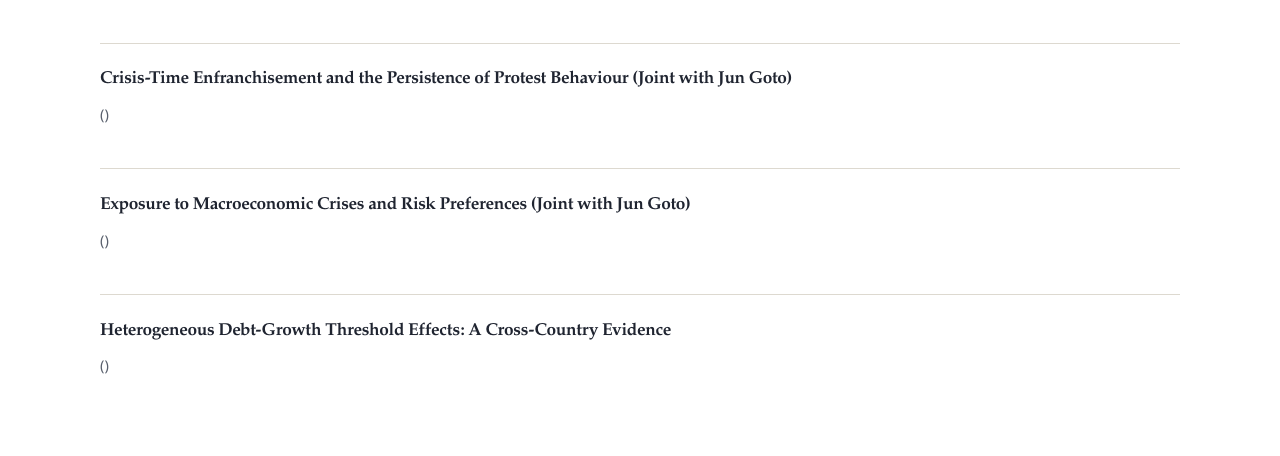
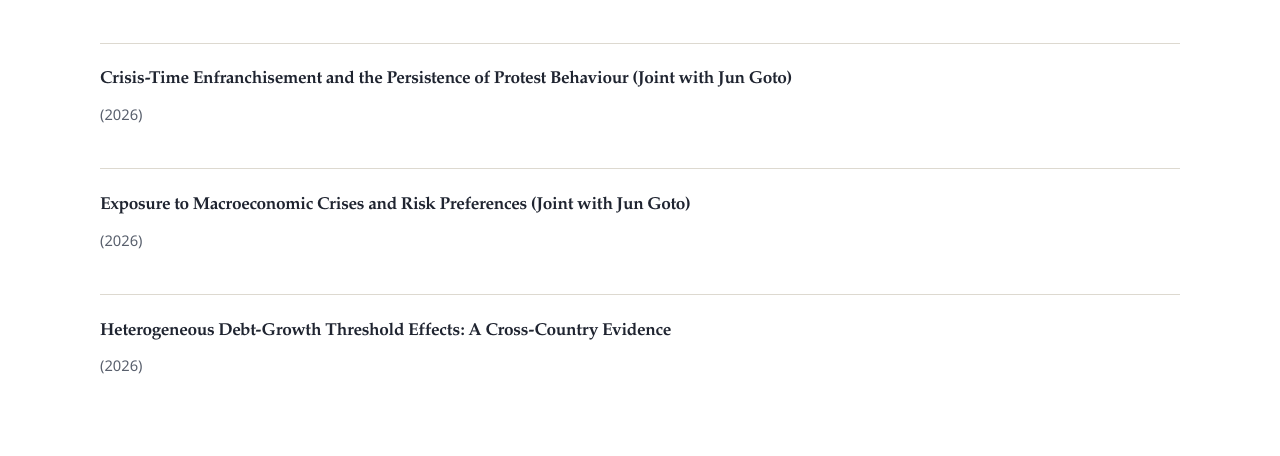
Before and after one commit to bernardksarpong/bernardksarpong.github.io, a Jekyll site: the page built from research.html, in a window 1280 px wide. Shown: the part 551-1007 px from the top of the page. Built offline with Jekyll 4.4.1, drawn with Linux system fonts in a browser that asks for light colours.

Commit message:
Update publications content via site editor

```diff
--- a/_data/publications.yml
+++ b/_data/publications.yml
@@ -16,7 +16,10 @@ published_note: Peer-reviewed publications can be added here as they become avai
 working_papers:
   - year: '2026'
     title: Early-Adulthood Exposure to Institutional Persistence and Perception of Control (with Bernard Ocansey)
-  - title: Crisis-Time Enfranchisement and the Persistence of Protest Behaviour (Joint with Jun Goto)
-  - title: Exposure to Macroeconomic Crises and Risk Preferences (Joint with Jun Goto)
-  - title: 'Heterogeneous Debt-Growth Threshold Effects: A Cross-Country Evidence'
+  - year: '2026'
+    title: Crisis-Time Enfranchisement and the Persistence of Protest Behaviour (Joint with Jun Goto)
+  - year: '2026'
+    title: Exposure to Macroeconomic Crises and Risk Preferences (Joint with Jun Goto)
+  - year: '2026'
+    title: 'Heterogeneous Debt-Growth Threshold Effects: A Cross-Country Evidence'
 scholar_note: Metrics for my publications are available on my Google Scholar profile
```
